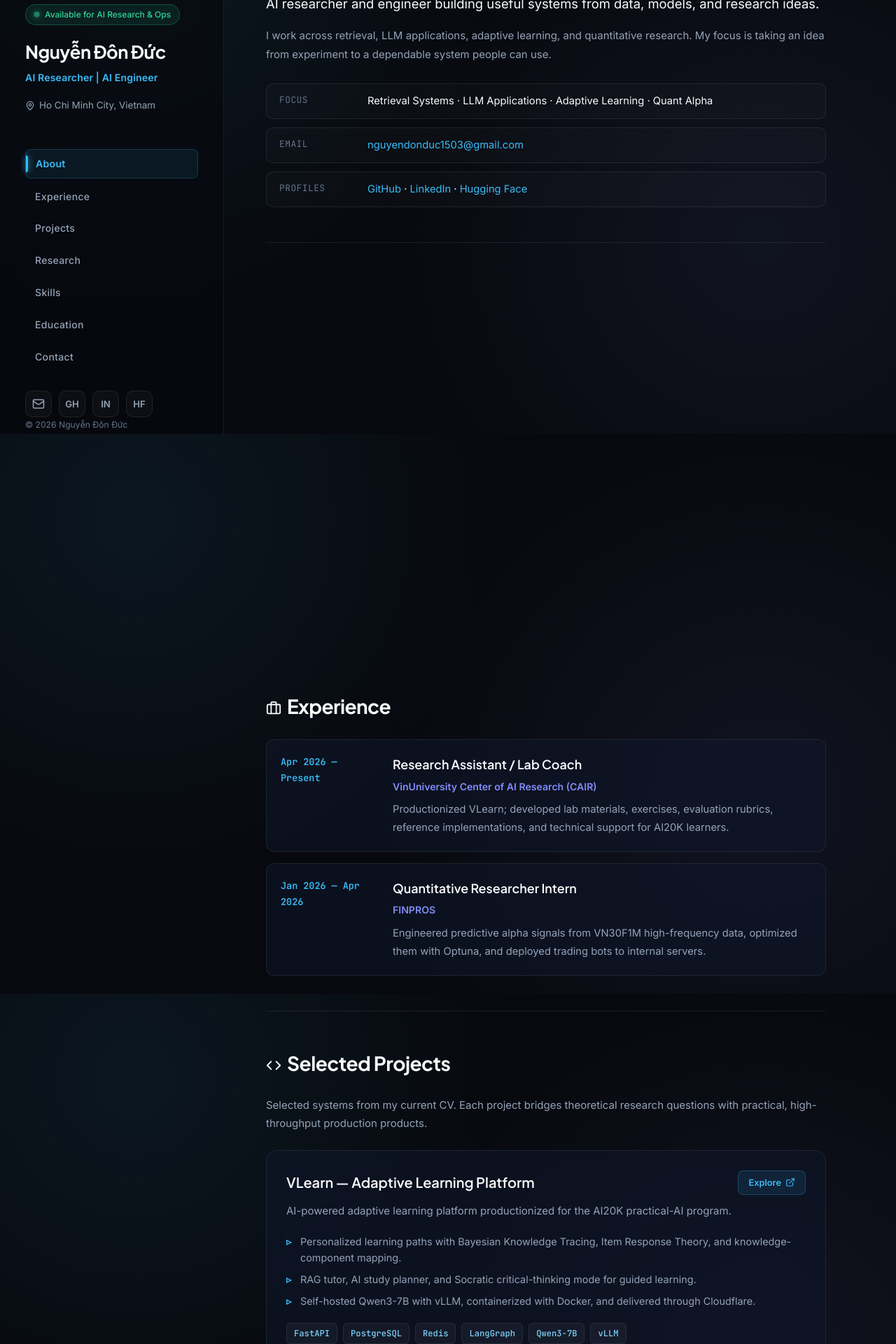
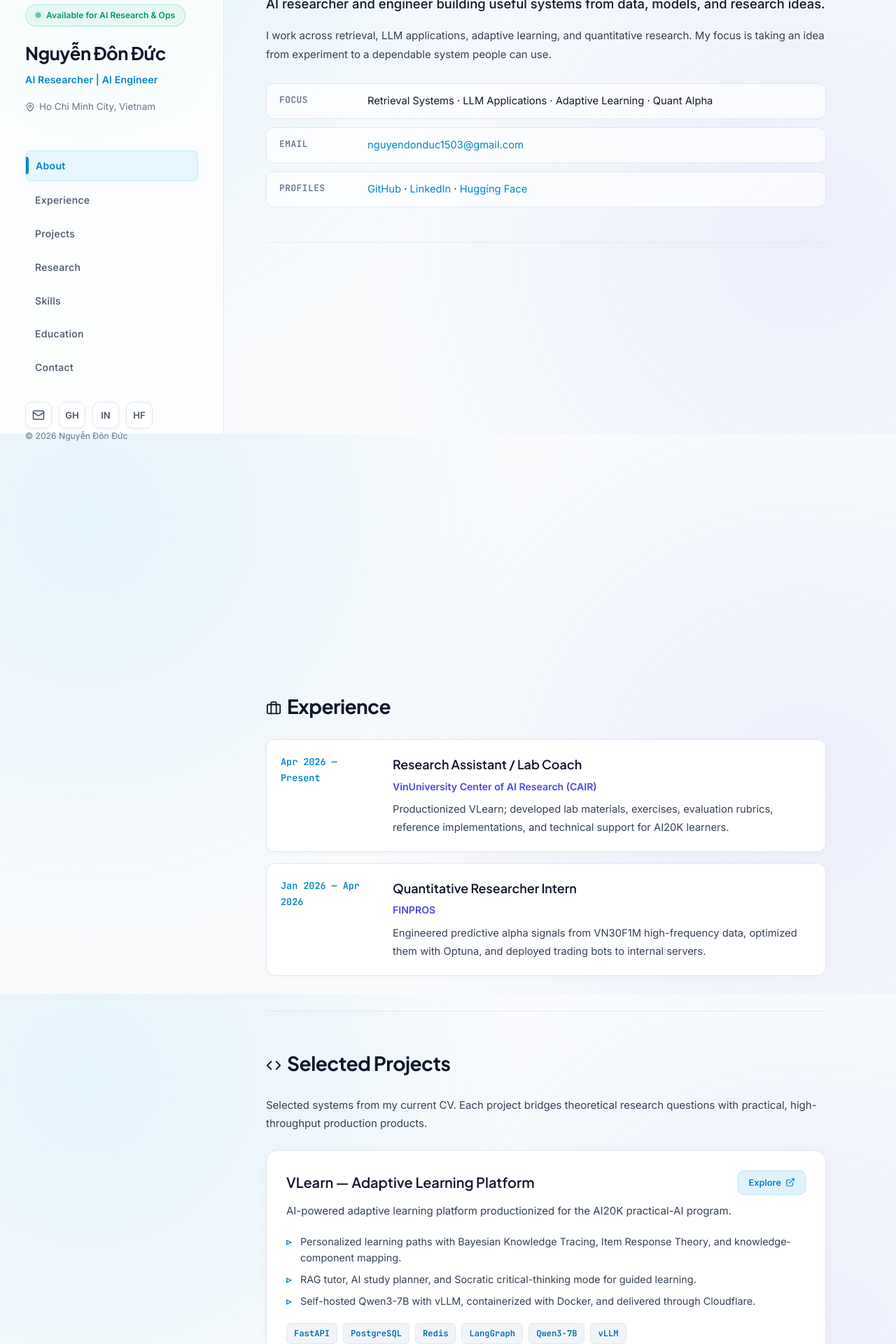
Before and after one commit to edward1503/portfolio, a Next.js app: page / in a window 1280 px wide. Shown: the part 180-2100 px from the top of the page at 70% size. Built offline with nearby package versions, Linux system fonts and the light colour scheme.

Commit message:
feat: switch portfolio design to clean modern light glassmorphic theme

```diff
--- a/app/globals.css
+++ b/app/globals.css
@@ -1,18 +1,18 @@
 :root {
-  --bg-dark: #07090e;
-  --bg-card: rgba(15, 23, 42, 0.6);
-  --bg-card-hover: rgba(30, 41, 59, 0.75);
-  --bg-glass-pill: rgba(56, 189, 248, 0.08);
-  --border-glass: rgba(255, 255, 255, 0.08);
-  --border-glass-hover: rgba(56, 189, 248, 0.35);
+  --bg-page: #f8fafc;
+  --bg-card: rgba(255, 255, 255, 0.85);
+  --bg-card-hover: rgba(255, 255, 255, 0.98);
+  --bg-glass-pill: rgba(2, 132, 199, 0.08);
+  --border-glass: rgba(226, 232, 240, 0.85);
+  --border-glass-hover: rgba(56, 189, 248, 0.45);
 
-  --accent-cyan: #38bdf8;
-  --accent-indigo: #818cf8;
-  --accent-violet: #c084fc;
-  --accent-emerald: #34d399;
+  --accent-cyan: #0284c7;
+  --accent-indigo: #4f46e5;
+  --accent-violet: #7c3aed;
+  --accent-emerald: #059669;
 
-  --text-main: #f8fafc;
-  --text-muted: #94a3b8;
+  --text-main: #0f172a;
+  --text-muted: #334155;
   --text-dim: #64748b;
 
   --font-heading: var(--font-heading), 'Plus Jakarta Sans', system-ui, sans-serif;
@@ -20,7 +20,7 @@
   --font-mono: var(--font-mono), 'JetBrains Mono', monospace;
 
   --sidebar-width: 320px;
-  color-scheme: dark;
+  color-scheme: light;
 }
 
 * {
@@ -29,16 +29,16 @@
 
 html {
   scroll-behavior: smooth;
-  background-color: var(--bg-dark);
+  background-color: var(--bg-page);
 }
 
 body {
   margin: 0;
   color: var(--text-main);
-  background-color: var(--bg-dark);
+  background-color: var(--bg-page);
   background-image:
-    radial-gradient(circle at 15% 15%, rgba(56, 189, 248, 0.08) 0%, transparent 40%),
-    radial-gradient(circle at 85% 65%, rgba(129, 140, 248, 0.08) 0%, transparent 45%);
+    radial-gradient(circle at 10% 15%, rgba(56, 189, 248, 0.1) 0%, transparent 45%),
+    radial-gradient(circle at 90% 65%, rgba(129, 140, 248, 0.1) 0%, transparent 50%);
   background-attachment: fixed;
   font-family: var(--font-sans);
   font-size: 15px;
@@ -53,8 +53,8 @@ a {
 }
 
 a:hover {
-  color: #7dd3fc;
-  text-shadow: 0 0 12px rgba(56, 189, 248, 0.4);
+  color: #0369a1;
+  text-shadow: 0 0 10px rgba(2, 132, 199, 0.2);
 }
 
 /* Page Layout */
@@ -75,7 +75,7 @@ a:hover {
   height: 100vh;
   padding: 48px 36px 36px 36px;
   border-right: 1px solid var(--border-glass);
-  background: rgba(7, 9, 14, 0.6);
+  background: rgba(255, 255, 255, 0.75);
   backdrop-filter: blur(16px);
   z-index: 10;
 }
@@ -93,7 +93,7 @@ a:hover {
   position: absolute;
   inset: -3px;
   border-radius: 50%;
-  background: linear-gradient(135deg, var(--accent-cyan), var(--accent-indigo), var(--accent-violet));
+  background: linear-gradient(135deg, #0284c7, #4f46e5, #7c3aed);
   opacity: 0.85;
   filter: blur(6px);
   transition: opacity 0.3s ease;
@@ -111,8 +111,9 @@ a:hover {
   height: 100%;
   border-radius: 50%;
   overflow: hidden;
-  border: 2px solid rgba(255, 255, 255, 0.2);
-  background: #0f172a;
+  border: 2px solid rgba(255, 255, 255, 0.9);
+  background: #f1f5f9;
+  box-shadow: 0 4px 14px rgba(0, 0, 0, 0.08);
 }
 
 .profile-photo img {
@@ -126,13 +127,13 @@ a:hover {
   display: inline-flex;
   align-items: center;
   gap: 8px;
-  padding: 4px 12px;
+  padding: 5px 14px;
   border-radius: 9999px;
-  background: rgba(52, 211, 153, 0.1);
-  border: 1px solid rgba(52, 211, 153, 0.25);
+  background: rgba(16, 185, 129, 0.08);
+  border: 1px solid rgba(16, 185, 129, 0.25);
   color: var(--accent-emerald);
-  font-size: 0.75rem;
-  font-weight: 500;
+  font-size: 0.76rem;
+  font-weight: 600;
   margin-bottom: 16px;
   width: fit-content;
 }
@@ -142,7 +143,7 @@ a:hover {
   height: 7px;
   border-radius: 50%;
   background-color: var(--accent-emerald);
-  box-shadow: 0 0 8px var(--accent-emerald);
+  box-shadow: 0 0 8px rgba(5, 150, 105, 0.4);
   animation: pulse-dot 2s infinite;
 }
 
@@ -174,7 +175,7 @@ a:hover {
   align-items: center;
   gap: 6px;
   margin-top: 8px !important;
-  color: var(--text-muted);
+  color: var(--text-dim);
   font-size: 0.84rem;
 }
 
@@ -190,9 +191,9 @@ a:hover {
   position: relative;
   display: flex;
   align-items: center;
-  padding: 8px 14px;
+  padding: 9px 14px;
   border-radius: 8px;
-  color: var(--text-muted);
+  color: #475569;
   font-size: 0.88rem;
   font-weight: 500;
   letter-spacing: 0.02em;
@@ -201,14 +202,13 @@ a:hover {
 
 .sidebar-nav a:hover {
   color: var(--text-main);
-  background: rgba(255, 255, 255, 0.04);
-  text-shadow: none;
+  background: rgba(241, 245, 249, 0.8);
 }
 
 .sidebar-nav a.active {
   color: var(--accent-cyan);
-  background: var(--bg-glass-pill);
-  border: 1px solid rgba(56, 189, 248, 0.2);
+  background: rgba(224, 242, 254, 0.75);
+  border: 1px solid rgba(186, 230, 253, 0.8);
   font-weight: 600;
 }
 
@@ -218,10 +218,9 @@ a:hover {
   left: 0;
   top: 20%;
   bottom: 20%;
-  width: 3px;
+  width: 3.5px;
   border-radius: 0 4px 4px 0;
   background: var(--accent-cyan);
-  box-shadow: 0 0 8px var(--accent-cyan);
 }
 
 /* Social Links */
@@ -238,19 +237,21 @@ a:hover {
   width: 38px;
   height: 38px;
   border-radius: 10px;
-  background: rgba(255, 255, 255, 0.03);
-  border: 1px solid var(--border-glass);
-  color: var(--text-muted);
+  background: #ffffff;
+  border: 1px solid #e2e8f0;
+  color: #475569;
   font-size: 0.82rem;
   font-weight: 600;
+  box-shadow: 0 1px 3px rgba(0, 0, 0, 0.04);
   transition: all 0.2s ease;
 }
 
 .social-links a:hover {
-  color: var(--text-main);
-  background: rgba(56, 189, 248, 0.12);
-  border-color: rgba(56, 189, 248, 0.4);
+  color: var(--accent-cyan);
+  background: #e0f2fe;
+  border-color: #7dd3fc;
   transform: translateY(-2px);
+  box-shadow: 0 4px 12px rgba(2, 132, 199, 0.15);
 }
 
 .sidebar-note {
@@ -312,7 +313,7 @@ h2 {
 
 #about h2 {
   font-size: 2.3rem;
-  background: linear-gradient(135deg, #ffffff 30%, var(--text-muted) 100%);
+  background: linear-gradient(135deg, #0f172a 30%, #334155 100%);
   -webkit-background-clip: text;
   -webkit-text-fill-color: transparent;
 }
@@ -335,7 +336,7 @@ p {
   color: var(--text-main);
   font-size: 1.15rem;
   line-height: 1.6;
-  font-weight: 400;
+  font-weight: 500;
 }
 
 /* Glass Card Component */
@@ -345,13 +346,14 @@ p {
   border: 1px solid var(--border-glass);
   border-radius: 14px;
   padding: 24px;
+  box-shadow: 0 4px 20px -2px rgba(0, 0, 0, 0.03);
   transition: all 0.3s cubic-bezier(0.16, 1, 0.3, 1);
 }
 
 .glass-card:hover {
   background: var(--bg-card-hover);
   border-color: var(--border-glass-hover);
-  box-shadow: 0 12px 32px -8px rgba(0, 0, 0, 0.5), 0 0 20px 0 rgba(56, 189, 248, 0.08);
+  box-shadow: 0 12px 32px -8px rgba(15, 23, 42, 0.08), 0 0 20px 0 rgba(56, 189, 248, 0.1);
 }
 
 /* Details List */
@@ -367,8 +369,8 @@ p {
   grid-template-columns: 110px 1fr;
   gap: 16px;
   padding: 12px 18px;
-  background: rgba(255, 255, 255, 0.02);
-  border: 1px solid var(--border-glass);
+  background: rgba(255, 255, 255, 0.7);
+  border: 1px solid #e2e8f0;
   border-radius: 10px;
 }
 
@@ -376,6 +378,7 @@ p {
   color: var(--text-dim);
   font-family: var(--font-mono);
   font-size: 0.8rem;
+  font-weight: 600;
   text-transform: uppercase;
   letter-spacing: 0.04em;
 }
@@ -396,22 +399,22 @@ p {
 }
 
 .highlight-card {
-  background: var(--bg-card);
-  backdrop-filter: blur(12px);
-  border: 1px solid var(--border-glass);
+  background: #ffffff;
+  border: 1px solid #e2e8f0;
   border-radius: 14px;
   padding: 22px 20px;
   display: flex;
   flex-direction: column;
   justify-content: space-between;
   min-height: 130px;
+  box-shadow: 0 4px 16px -2px rgba(15, 23, 42, 0.04);
   transition: transform 0.25s ease, border-color 0.25s ease, box-shadow 0.25s ease;
 }
 
 .highlight-card:hover {
   transform: translateY(-4px);
-  border-color: rgba(56, 189, 248, 0.4);
-  box-shadow: 0 10px 25px -5px rgba(56, 189, 248, 0.15);
+  border-color: rgba(2, 132, 199, 0.4);
+  box-shadow: 0 12px 28px -5px rgba(2, 132, 199, 0.15);
 }
 
 .highlight-card strong {
@@ -419,7 +422,7 @@ p {
   font-size: 2.1rem;
   font-weight: 800;
   line-height: 1;
-  background: linear-gradient(135deg, var(--accent-cyan), var(--accent-indigo));
+  background: linear-gradient(135deg, #0284c7, #4f46e5);
   -webkit-background-clip: text;
   -webkit-text-fill-color: transparent;
   letter-spacing: -0.03em;
@@ -428,7 +431,7 @@ p {
 .highlight-card span {
   margin-top: 12px;
   color: var(--text-muted);
-  font-size: 0.8rem;
+  font-size: 0.82rem;
   line-height: 1.45;
   font-weight: 500;
 }
@@ -449,15 +452,16 @@ p {
   grid-template-columns: 140px 1fr;
   gap: 20px;
   padding: 20px;
-  background: var(--bg-card);
-  border: 1px solid var(--border-glass);
+  background: #ffffff;
+  border: 1px solid #e2e8f0;
   border-radius: 12px;
+  box-shadow: 0 2px 10px rgba(0, 0, 0, 0.02);
   transition: all 0.25s ease;
 }
 
 .timeline-item:hover {
-  border-color: var(--border-glass-hover);
-  background: var(--bg-card-hover);
+  border-color: #93c5fd;
+  box-shadow: 0 8px 24px -4px rgba(14, 165, 233, 0.12);
 }
 
 .timeline-date {
@@ -494,18 +498,18 @@ p {
 }
 
 .project-card {
-  background: var(--bg-card);
-  backdrop-filter: blur(12px);
-  border: 1px solid var(--border-glass);
+  background: #ffffff;
+  border: 1px solid #e2e8f0;
   border-radius: 16px;
   padding: 28px;
+  box-shadow: 0 4px 20px -2px rgba(15, 23, 42, 0.03);
   transition: all 0.3s cubic-bezier(0.16, 1, 0.3, 1);
 }
 
 .project-card:hover {
-  border-color: rgba(56, 189, 248, 0.4);
+  border-color: rgba(2, 132, 199, 0.4);
   transform: translateY(-2px);
-  box-shadow: 0 16px 36px -10px rgba(0, 0, 0, 0.6), 0 0 24px 0 rgba(56, 189, 248, 0.1);
+  box-shadow: 0 16px 36px -10px rgba(15, 23, 42, 0.08), 0 0 20px 0 rgba(56, 189, 248, 0.1);
 }
 
 .project-title-row {
@@ -527,18 +531,20 @@ p {
   gap: 6px;
   padding: 6px 14px;
   border-radius: 8px;
-  background: rgba(56, 189, 248, 0.1);
-  border: 1px solid rgba(56, 189, 248, 0.25);
-  color: var(--accent-cyan);
+  background: #e0f2fe;
+  border: 1px solid #bae6fd;
+  color: #0284c7;
   font-size: 0.8rem;
   font-weight: 600;
   transition: all 0.2s ease;
 }
 
 .project-link-btn:hover {
-  background: rgba(56, 189, 248, 0.2);
-  border-color: var(--accent-cyan);
+  background: #0284c7;
+  color: #ffffff;
+  border-color: #0284c7;
   transform: translateX(2px);
+  text-shadow: none;
 }
 
 .outcomes {
@@ -575,35 +581,36 @@ p {
 .tag-list span {
   padding: 4px 10px;
   border-radius: 6px;
-  background: rgba(255, 255, 255, 0.04);
-  border: 1px solid rgba(255, 255, 255, 0.08);
-  color: #7dd3fc;
+  background: #f1f5f9;
+  border: 1px solid #e2e8f0;
+  color: #0369a1;
   font-family: var(--font-mono);
   font-size: 0.76rem;
-  font-weight: 500;
+  font-weight: 600;
 }
 
 /* Research Section */
 .research-entry {
-  background: var(--bg-card);
-  border: 1px solid var(--border-glass);
+  background: #ffffff;
+  border: 1px solid #e2e8f0;
   border-radius: 14px;
   padding: 24px;
   margin-bottom: 20px;
+  box-shadow: 0 4px 16px -2px rgba(15, 23, 42, 0.03);
   transition: border-color 0.25s ease;
 }
 
 .research-entry:hover {
-  border-color: var(--border-glass-hover);
+  border-color: #93c5fd;
 }
 
 .citation-badge {
   display: inline-block;
-  padding: 3px 10px;
+  padding: 4px 12px;
   border-radius: 6px;
-  background: rgba(192, 132, 252, 0.12);
-  border: 1px solid rgba(192, 132, 252, 0.3);
-  color: var(--accent-violet);
+  background: #f3e8ff;
+  border: 1px solid #e9d5ff;
+  color: #6b21a8;
   font-family: var(--font-mono);
   font-size: 0.74rem;
   font-weight: 600;
@@ -627,10 +634,11 @@ p {
 }
 
 .skill-card {
-  background: var(--bg-card);
-  border: 1px solid var(--border-glass);
+  background: #ffffff;
+  border: 1px solid #e2e8f0;
   border-radius: 12px;
   padding: 20px;
+  box-shadow: 0 2px 10px rgba(0, 0, 0, 0.02);
 }
 
 .skill-card h3 {
@@ -644,10 +652,10 @@ p {
 
 .stack-line {
   padding: 16px 20px;
-  background: rgba(255, 255, 255, 0.02);
-  border: 1px dashed var(--border-glass);
+  background: #ffffff;
+  border: 1px dashed #cbd5e1;
   border-radius: 10px;
-  color: var(--text-muted);
+  color: #475569;
   font-family: var(--font-mono);
   font-size: 0.82rem;
   text-align: center;
@@ -658,11 +666,12 @@ p {
   display: flex;
   gap: 20px;
   align-items: flex-start;
-  background: var(--bg-card);
-  border: 1px solid var(--border-glass);
+  background: #ffffff;
+  border: 1px solid #e2e8f0;
   border-radius: 14px;
   padding: 24px;
   margin-bottom: 20px;
+  box-shadow: 0 4px 16px -2px rgba(15, 23, 42, 0.03);
 }
 
 .education-entry svg {
@@ -685,11 +694,12 @@ p {
   align-items: center;
   gap: 12px;
   padding: 12px 18px;
-  background: var(--bg-card);
-  border: 1px solid var(--border-glass);
+  background: #ffffff;
+  border: 1px solid #e2e8f0;
   border-radius: 10px;
   color: var(--text-muted);
   font-size: 0.88rem;
+  box-shadow: 0 2px 8px rgba(0,0,0,0.02);
 }
 
 .honors svg {
@@ -700,22 +710,24 @@ p {
 /* Contact CTA Section */
 .contact-card {
   text-align: center;
-  background: linear-gradient(135deg, rgba(15, 23, 42, 0.8), rgba(30, 41, 59, 0.6));
-  border: 1px solid rgba(56, 189, 248, 0.3);
+  background: linear-gradient(135deg, #f0f9ff 0%, #e0e7ff 100%);
+  border: 1px solid #bae6fd;
   border-radius: 20px;
   padding: 48px 32px;
-  box-shadow: 0 20px 50px -15px rgba(0, 0, 0, 0.7);
+  box-shadow: 0 12px 40px -10px rgba(2, 132, 199, 0.12);
 }
 
 .contact-card h2 {
   font-size: 2.1rem;
   margin-bottom: 12px;
+  color: #0f172a;
 }
 
 .contact-card p {
   font-size: 1.05rem;
   max-width: 500px;
   margin: 0 auto 28px;
+  color: #334155;
 }
 
 .contact-btn {
@@ -724,19 +736,19 @@ p {
   gap: 10px;
   padding: 14px 32px;
   border-radius: 9999px;
-  background: linear-gradient(135deg, var(--accent-cyan), var(--accent-indigo));
-  color: #07090e;
+  background: linear-gradient(135deg, #0284c7, #4f46e5);
+  color: #ffffff;
   font-family: var(--font-heading);
   font-size: 0.95rem;
   font-weight: 700;
-  box-shadow: 0 0 20px rgba(56, 189, 248, 0.4);
+  box-shadow: 0 4px 20px rgba(2, 132, 199, 0.35);
   transition: all 0.25s ease;
 }
 
 .contact-btn:hover {
-  color: #07090e;
+  color: #ffffff;
   transform: translateY(-2px) scale(1.02);
-  box-shadow: 0 0 30px rgba(56, 189, 248, 0.6);
+  box-shadow: 0 8px 30px rgba(2, 132, 199, 0.5);
   text-shadow: none;
 }
 
--- a/app/layout.jsx
+++ b/app/layout.jsx
@@ -20,7 +20,7 @@ export const metadata = {
 export const viewport = {
   width: 'device-width',
   initialScale: 1,
-  themeColor: '#0a0d17'
+  themeColor: '#f8fafc'
 };
 
 export default function RootLayout({ children }) {
```
